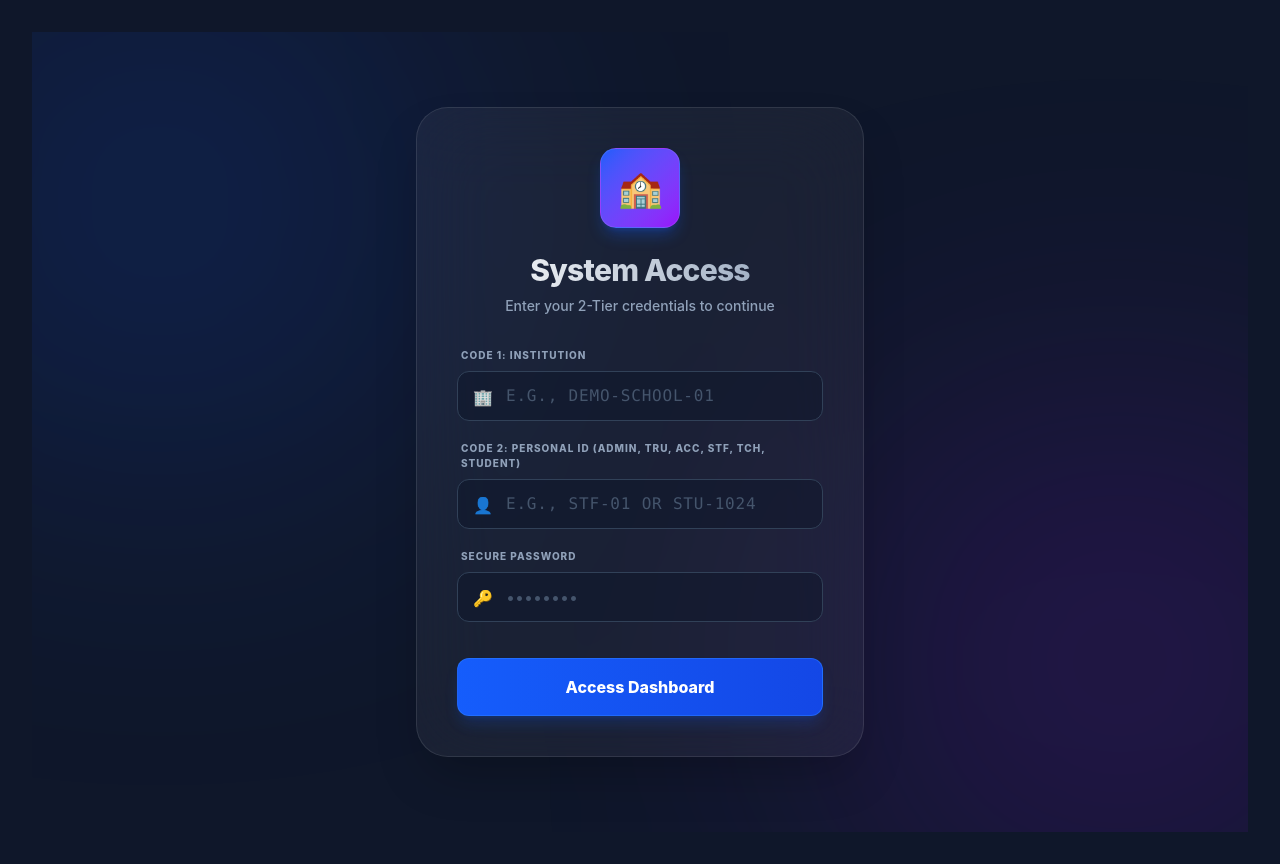
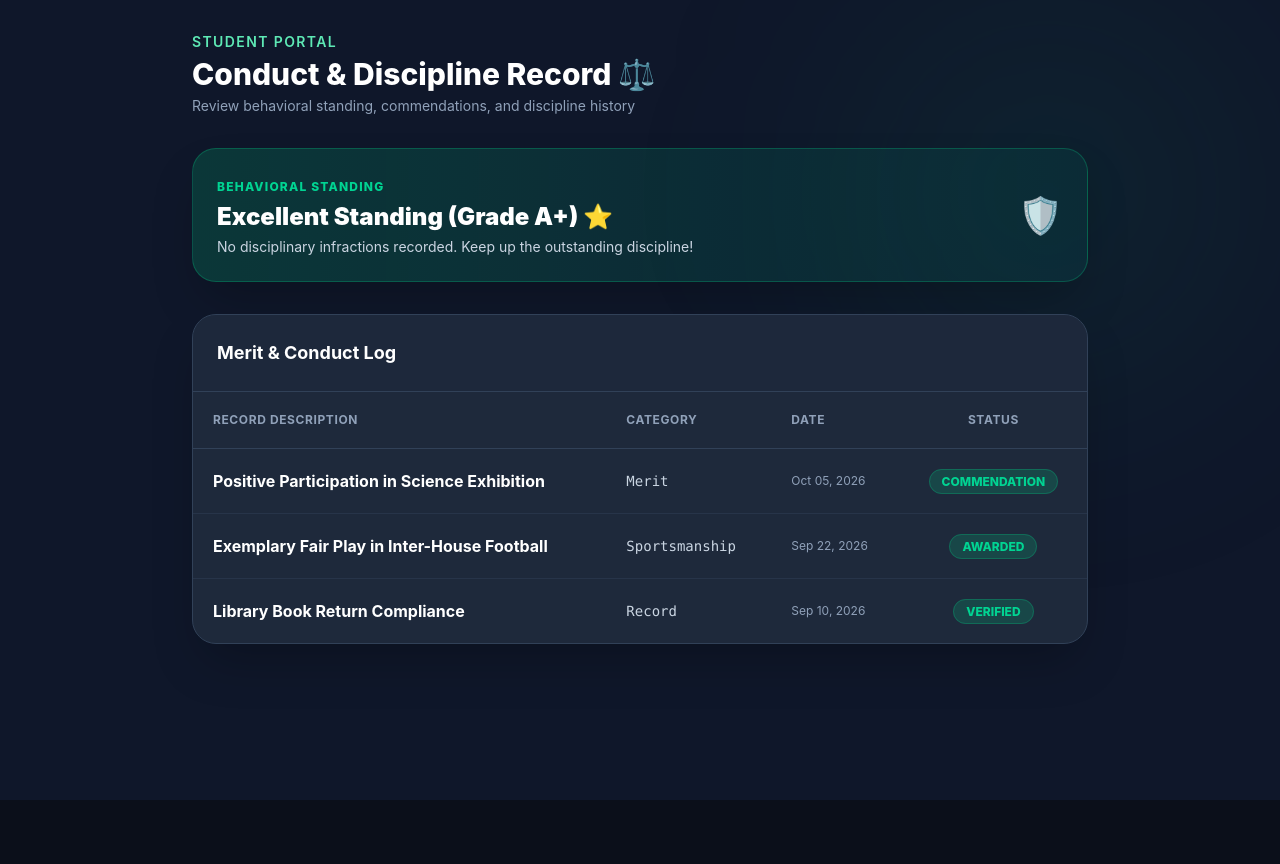
Before and after one commit to sikhakumari011989-stack/school-erp, a React (Vite) app: page /student/conduct in a window 1280 px wide. Before the commit this address led to /login. After the commit the page ends 800 px from the top, so only its background shows below. Built offline with nearby package versions, Linux system fonts and the light colour scheme.

Commit message:
Added Student Conduct and Discipline module

```diff
--- a/src/App.jsx
+++ b/src/App.jsx
@@ -17,7 +17,8 @@ import StudentDashboard from './pages/StudentDashboard';
 import StudentLMS from './pages/StudentLMS';
 import CertificateGenerator from './pages/CertificateGenerator';
 import StudentCalendar from './pages/StudentCalendar';
-import StudentGallery from './pages/StudentGallery'; // NEW IMPORT
+import StudentGallery from './pages/StudentGallery';
+import StudentConduct from './pages/StudentConduct'; // NEW IMPORT
 
 const AppLayout = ({ children }) => {
   const location = useLocation();
@@ -55,7 +56,8 @@ export default function App() {
           <Route path="/student/lms" element={<StudentLMS />} />
           <Route path="/student/certificates" element={<CertificateGenerator />} />
           <Route path="/student/calendar" element={<StudentCalendar />} />
-          <Route path="/student/gallery" element={<StudentGallery />} /> {/* NEW ROUTE */}
+          <Route path="/student/gallery" element={<StudentGallery />} />
+          <Route path="/student/conduct" element={<StudentConduct />} /> {/* NEW ROUTE */}
 
           <Route path="*" element={<Navigate to="/login" replace />} />
         </Routes>
--- a/src/Components/Sidebar.jsx
+++ b/src/Components/Sidebar.jsx
@@ -43,7 +43,8 @@ export default function Sidebar() {
         { name: 'LMS & Quizzes', path: '/student/lms', icon: '📖' },
         { name: 'Certificates', path: '/student/certificates', icon: '📜' },
         { name: 'School Calendar', path: '/student/calendar', icon: '📅' },
-        { name: 'Campus Gallery', path: '/student/gallery', icon: '📸' } // NEW LINK
+        { name: 'Campus Gallery', path: '/student/gallery', icon: '📸' },
+        { name: 'Conduct & Discipline', path: '/student/conduct', icon: '⚖️' } // NEW LINK
       ];
     }
     return [];
--- /dev/null
+++ b/src/pages/StudentConduct.jsx
@@ -0,0 +1,65 @@
+import React, { useState } from "react";
+
+export default function StudentConduct() {
+  const [records] = useState([
+    { id: 1, title: "Positive Participation in Science Exhibition", type: "Merit", date: "Oct 05, 2026", status: "Commendation" },
+    { id: 2, title: "Exemplary Fair Play in Inter-House Football", type: "Sportsmanship", date: "Sep 22, 2026", status: "Awarded" },
+    { id: 3, title: "Library Book Return Compliance", type: "Record", date: "Sep 10, 2026", status: "Verified" }
+  ]);
+
+  return (
+    <div className="relative text-slate-200 min-h-full pb-10 font-sans">
+      <div className="fixed top-0 right-10 w-96 h-96 bg-emerald-600/10 rounded-full blur-[120px] pointer-events-none"></div>
+
+      <div className="relative z-10 max-w-4xl mx-auto">
+        <div className="mb-8">
+          <p className="text-emerald-300 text-sm font-semibold mb-1 uppercase tracking-widest">Student Portal</p>
+          <h1 className="text-3xl font-extrabold text-white">Conduct & Discipline Record ⚖️</h1>
+          <p className="text-slate-400 text-sm mt-1">Review behavioral standing, commendations, and discipline history</p>
+        </div>
+
+        {/* STATUS CARD */}
+        <div className="bg-gradient-to-r from-emerald-600/25 to-teal-600/10 border border-emerald-500/30 rounded-3xl p-6 shadow-2xl mb-8 flex justify-between items-center">
+          <div>
+            <span className="text-xs font-extrabold text-emerald-400 uppercase tracking-widest">Behavioral Standing</span>
+            <h2 className="text-2xl font-black text-white mt-1">Excellent Standing (Grade A+) ⭐</h2>
+            <p className="text-slate-300 text-sm mt-1">No disciplinary infractions recorded. Keep up the outstanding discipline!</p>
+          </div>
+          <div className="text-4xl">🛡️</div>
+        </div>
+
+        {/* RECORDS TABLE */}
+        <div className="bg-[#1E293B] border border-slate-700 rounded-3xl shadow-2xl overflow-hidden">
+          <div className="p-6 border-b border-slate-700 bg-slate-800/50">
+            <h2 className="text-lg font-bold text-white">Merit & Conduct Log</h2>
+          </div>
+          <table className="w-full text-left border-collapse">
+            <thead>
+              <tr className="border-b border-slate-700 text-slate-400 text-xs uppercase tracking-wider">
+                <th className="p-5">Record Description</th>
+                <th className="p-5">Category</th>
+                <th className="p-5">Date</th>
+                <th className="p-5 text-center">Status</th>
+              </tr>
+            </thead>
+            <tbody className="divide-y divide-slate-700/50 text-sm">
+              {records.map((rec) => (
+                <tr key={rec.id} className="hover:bg-slate-800/30 transition-colors">
+                  <td className="p-5 font-bold text-white text-base">{rec.title}</td>
+                  <td className="p-5 font-mono text-slate-300">{rec.type}</td>
+                  <td className="p-5 text-slate-400 text-xs">{rec.date}</td>
+                  <td className="p-5 text-center">
+                    <span className="bg-emerald-500/20 text-emerald-400 border border-emerald-500/30 px-3 py-1 rounded-full text-xs font-extrabold uppercase">
+                      {rec.status}
+                    </span>
+                  </td>
+                </tr>
+              ))}
+            </tbody>
+          </table>
+        </div>
+
+      </div>
+    </div>
+  );
+}
```
